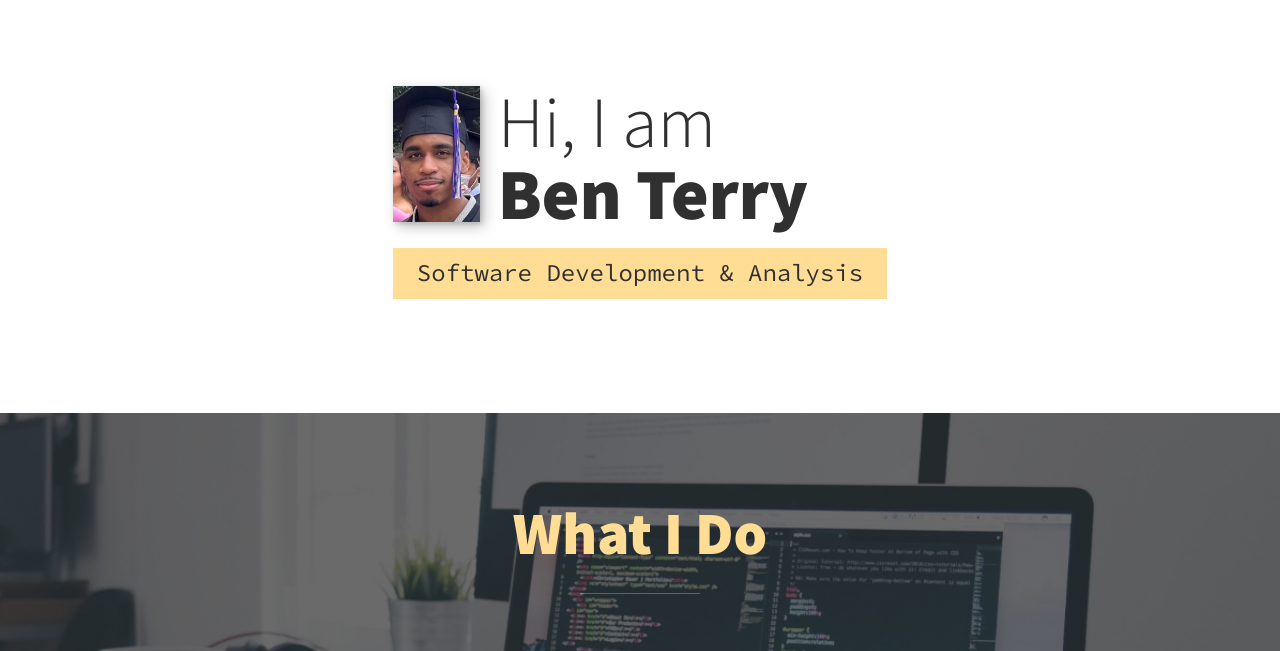
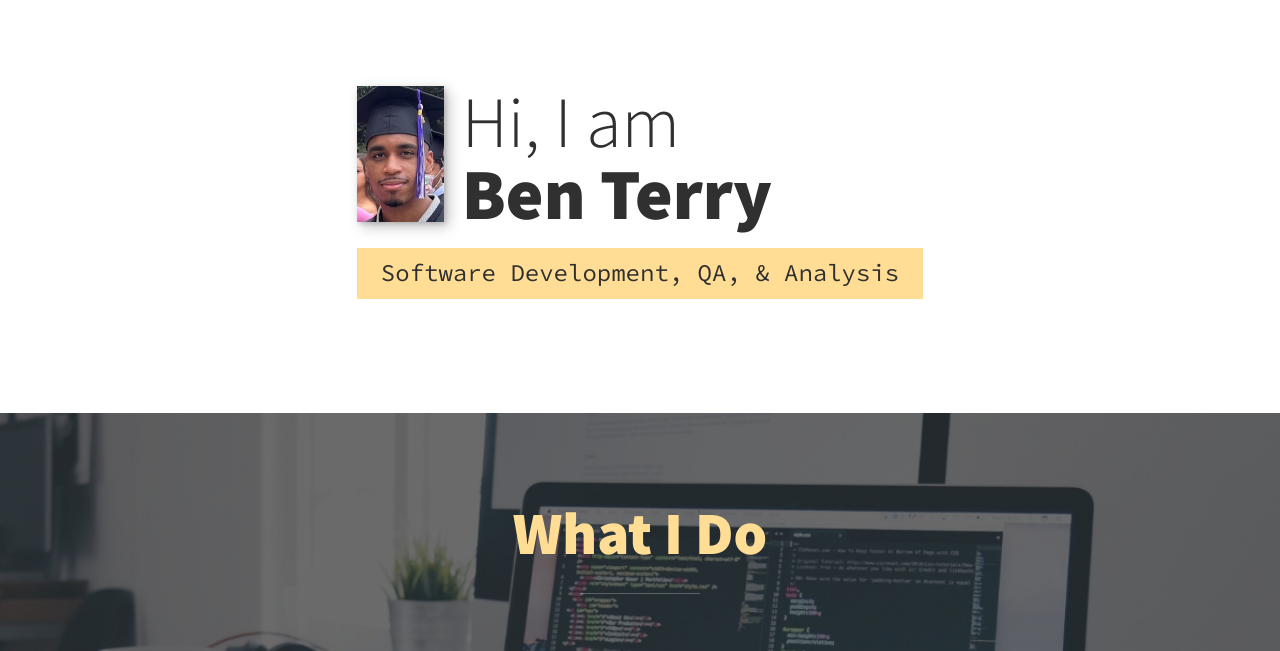
Before and after one commit to beniterry/benterry.io, a plain HTML site: page index.html in a window 1280 px wide. Shown: the part 88-739 px from the top of the page. Drawn offline with nearby package versions, Linux system fonts and the light colour scheme.

```diff
--- a/index.html
+++ b/index.html
@@ -36,7 +36,7 @@
             <h1 class="section__title section__title--intro">
                 Hi, I am <strong>Ben Terry</strong>
             </h1>
-            <p class="section__subtitle section__subtitle--intro">Software Development & Analysis</p>
+            <p class="section__subtitle section__subtitle--intro">Software Development, QA, & Analysis</p>
             <img src="img/benterry-resized.jpg" alt="a picture of Jane Smith smiling" class="intro__img">
         </section>
 
```
